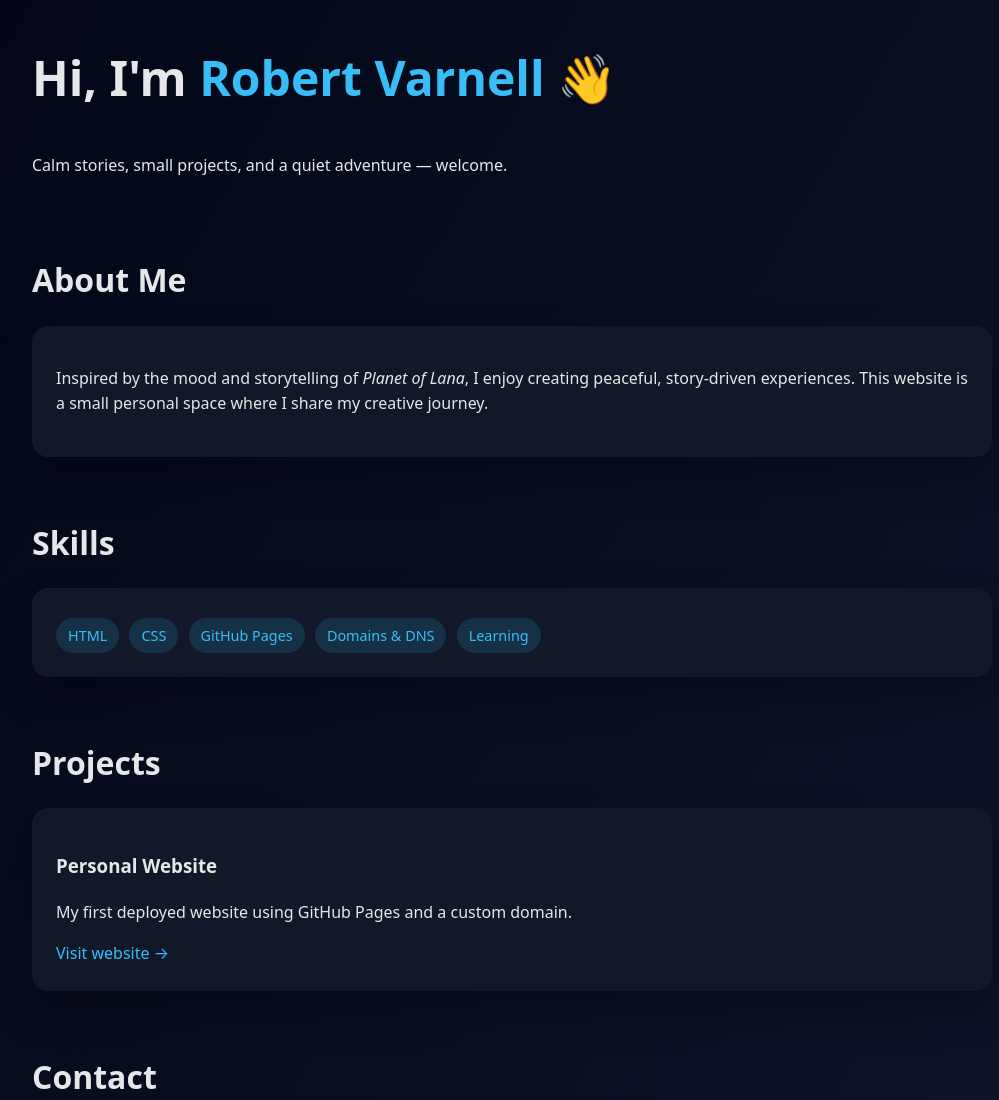
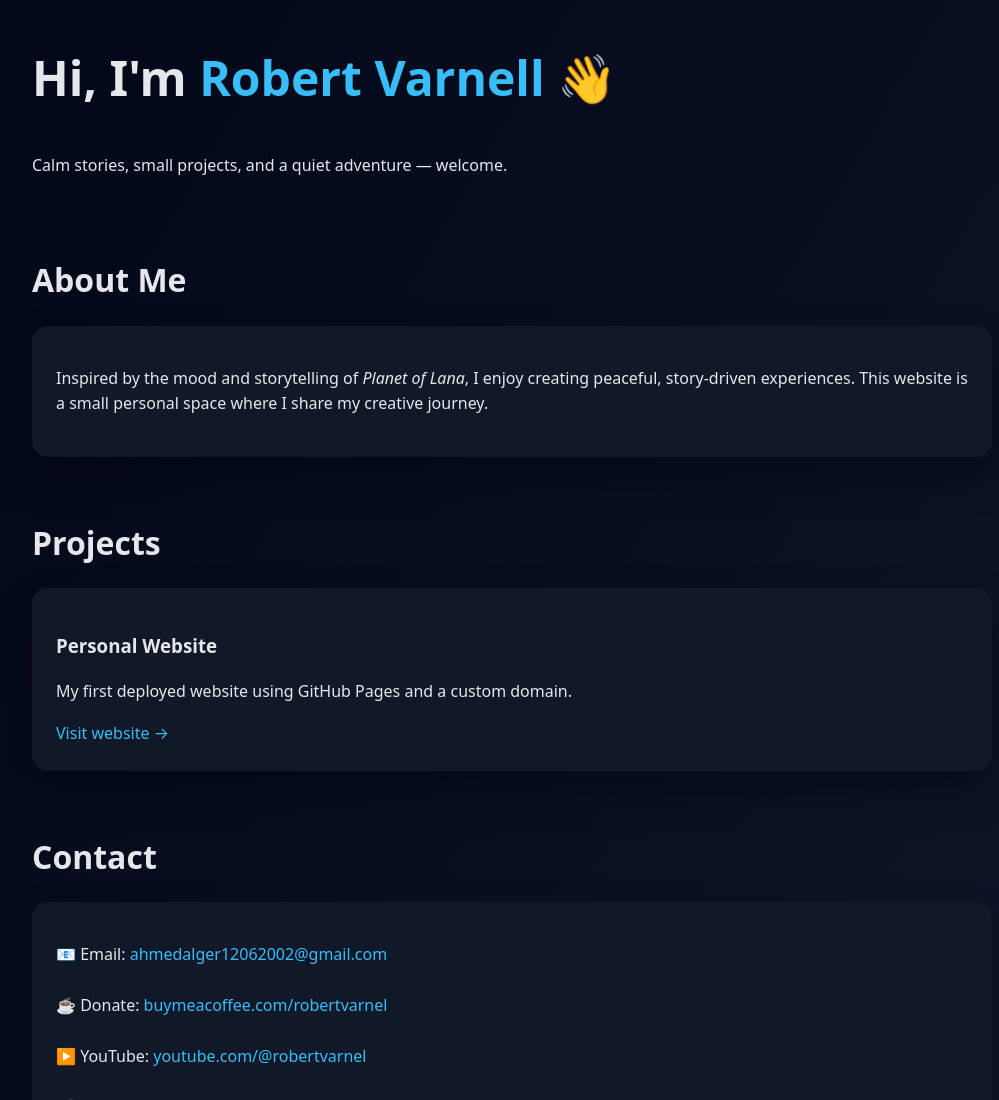
Before and after one commit to ahmedalger12062002-lab/ahmedalger12062002-lab.github.io, a plain HTML site: page index.html in a window 1280 px wide. Shown: the top 1100 px of the page, without its empty margins (128-1127 px from the left). Drawn offline with Linux system fonts and the light colour scheme.

Commit message:
Update index.html

```diff
--- a/index.html
+++ b/index.html
@@ -106,16 +106,6 @@
       </div>
     </section>
 
-    <section>
-      <h2>Skills</h2>
-      <div class="card skills">
-        <span>HTML</span>
-        <span>CSS</span>
-        <span>GitHub Pages</span>
-        <span>Domains & DNS</span>
-        <span>Learning</span>
-      </div>
-    </section>
 
     <section>
       <h2>Projects</h2>
```
